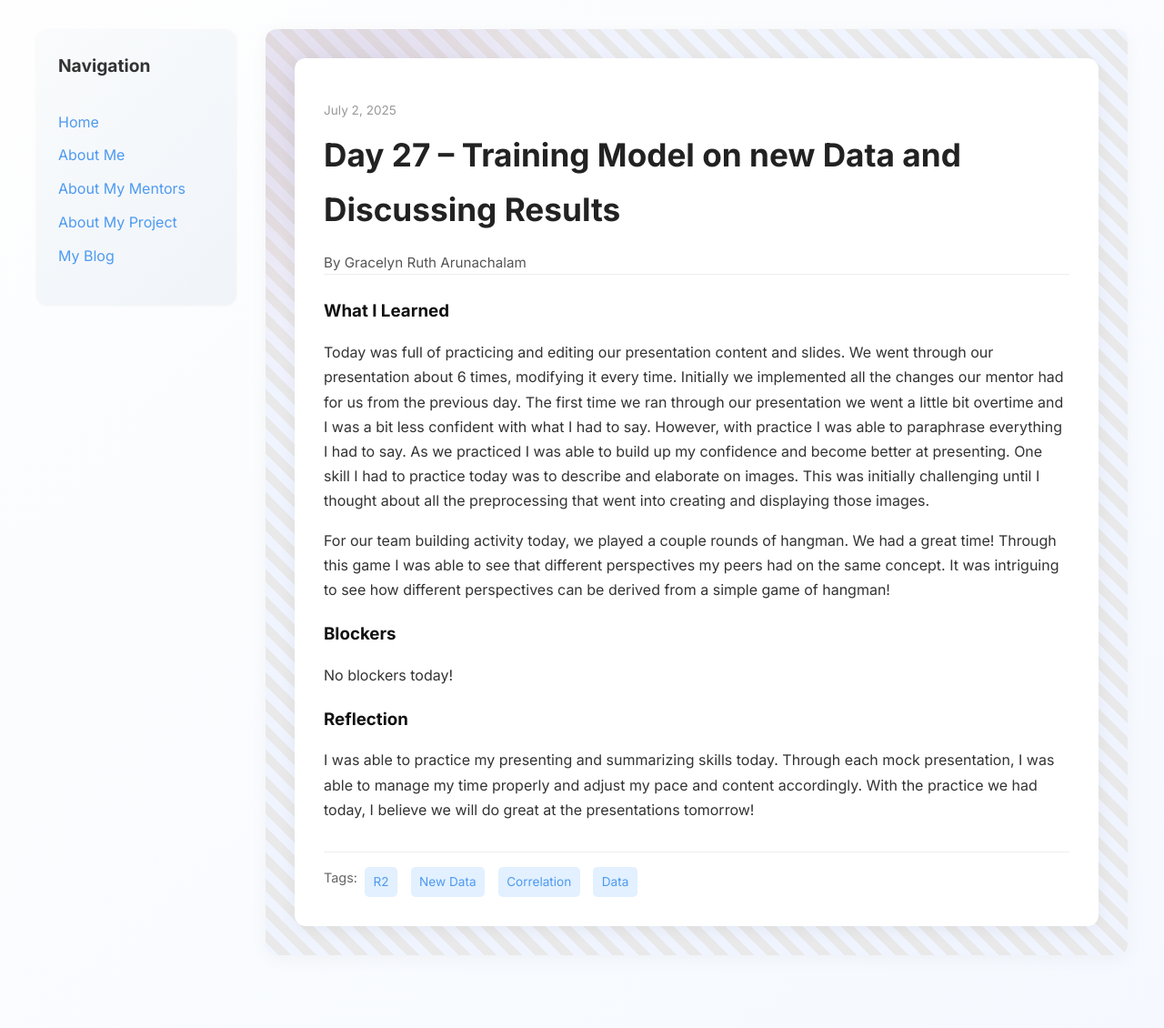
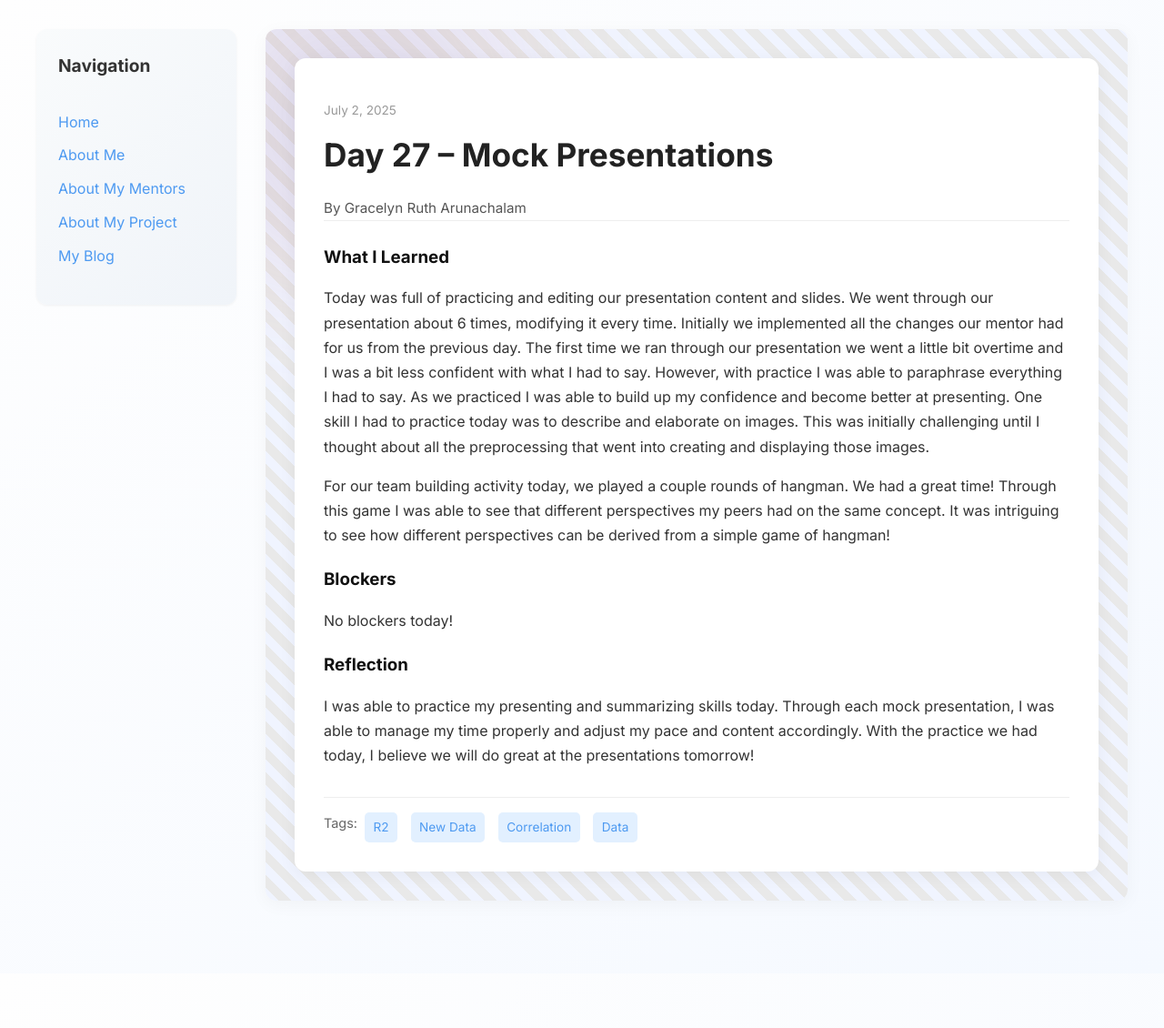
Before and after one commit to GracelynRuth/GracelynRuth.github.io, a Jekyll site: the page built from _posts/2025-07-02-day-27.md, in a window 1280 px wide. Shown: the whole page at 91% size. Built offline with Jekyll 4.4.1, drawn with Linux system fonts in a browser that asks for light colours; after the commit the page ends 1070 px from its top, so only the background shows below that.

Commit message:
Update 2025-07-02-day-27.md

```diff
--- a/_posts/2025-07-02-day-27.md
+++ b/_posts/2025-07-02-day-27.md
@@ -1,6 +1,6 @@
 ---
 layout: post
-title: "Day 27 – Training Model on new Data and Discussing Results"
+title: "Day 27 – Mock Presentations"
 date: 2025-07-02
 author: Gracelyn Ruth Arunachalam
 permalink: /day27.html
```
